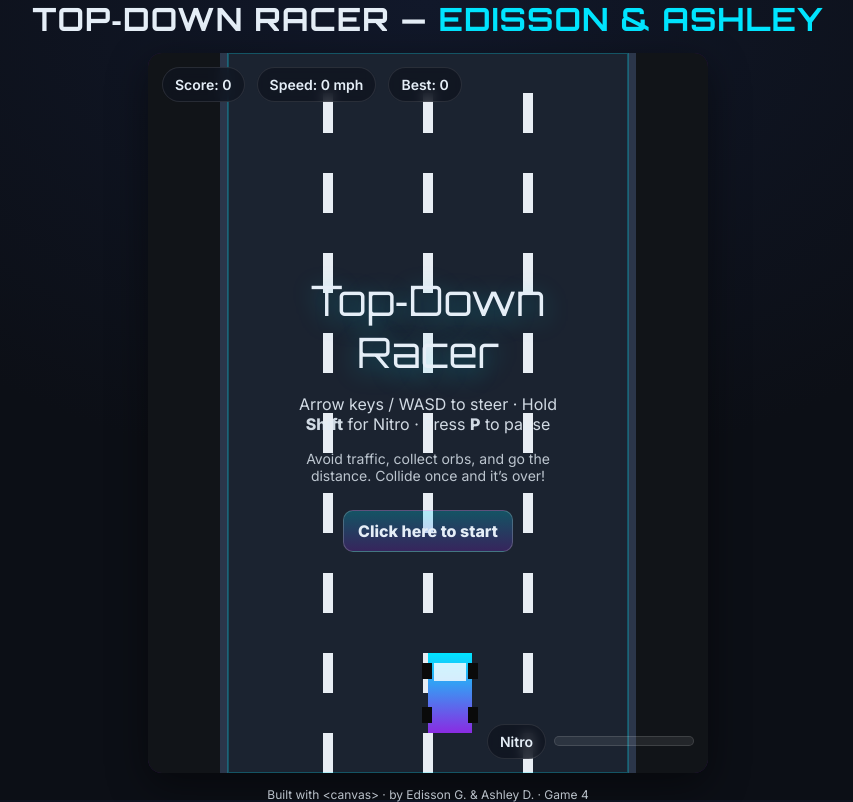
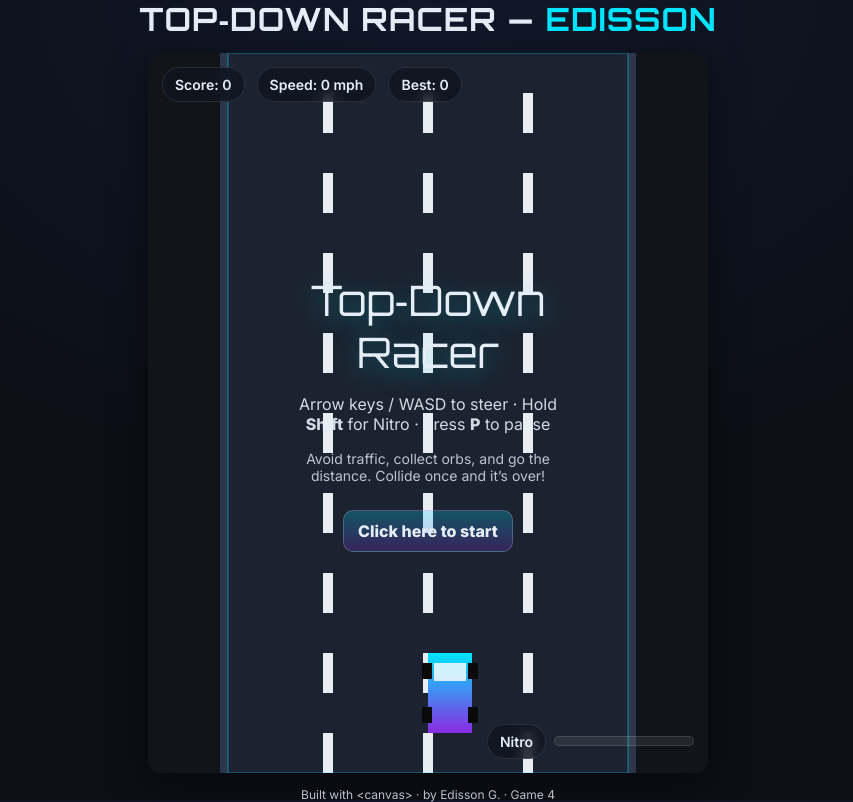
Before and after one commit to EdissonGP11/TopDownRacer-Game, a plain HTML site: page index.html in a window 1280 px wide. Shown: the whole page, without its empty margins (212-1065 px from the left). Drawn offline with Linux system fonts and the light colour scheme.

Commit message:
Update index.html

```diff
--- a/index.html
+++ b/index.html
@@ -3,7 +3,7 @@
 <head>
   <meta charset="UTF-8" />
   <meta name="viewport" content="width=device-width, initial-scale=1.0" />
-  <title>Top‑Down Racer — Edisson & Ashley</title>
+  <title>Top‑Down Racer — Edisson</title>
   <link rel="preconnect" href="https://fonts.googleapis.com">
   <link rel="preconnect" href="https://fonts.gstatic.com" crossorigin>
   <link href="https://fonts.googleapis.com/css2?family=Orbitron:wght@400;700&family=Inter:wght@400;600;800&display=swap" rel="stylesheet">
@@ -31,7 +31,7 @@
   </style>
 </head>
 <body>
-  <h1>Top‑Down Racer — <span style="color:var(--accent)">Edisson & Ashley</span></h1>
+  <h1>Top‑Down Racer — <span style="color:var(--accent)">Edisson</span></h1>
   <div id="frame">
     <canvas id="game" width="560" height="720"></canvas>
     <div class="hud">
@@ -52,7 +52,7 @@
       </div>
     </div>
   </div>
-  <footer>Built with &lt;canvas&gt; · by Edisson G. & Ashley D. · Game 4</footer>
+  <footer>Built with &lt;canvas&gt; · by Edisson G. · Game 4</footer>
 
 <script>
 (() => {
```
